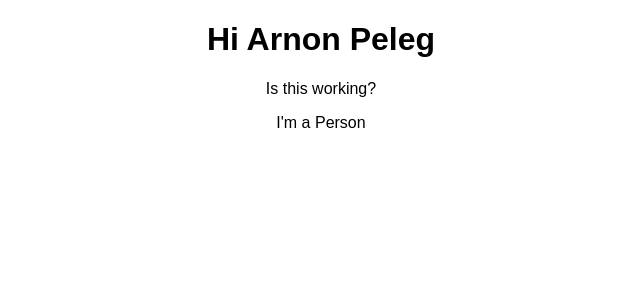
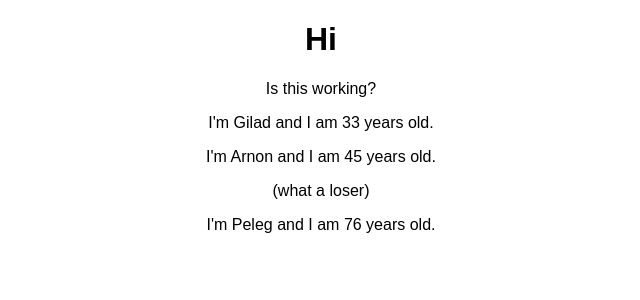
Before and after one commit to Gilad-Gur-Andelman/REACT-UDEMY, a React (Create React App) app: page / in a window 1280 px wide. Shown: the top 300 px of the page, without its empty margins (319-959 px from the left). Built offline with nearby package versions, Linux system fonts and the light colour scheme.

Commit message:
outputting dynamic content

```diff
--- a/src/App.js
+++ b/src/App.js
@@ -6,9 +6,11 @@ class App extends Component {
   render() {
     return (
       <div className="App">
-        <h1>Hi Arnon Peleg</h1>
+        <h1>Hi</h1>
         <p>Is this working?</p>
-        <Person />
+        <Person name="Gilad" age="33" />
+        <Person name="Arnon" age="45" >(what a loser)</Person>
+        <Person name="Peleg" age="76" />
       </div>
     );
   }
--- a/src/Person/Person.js
+++ b/src/Person/Person.js
@@ -1,7 +1,12 @@
 import React from 'react';
 
-const Person = () => {
-    return <p>I'm a Person</p>
+const Person = (props) => {
+    return (
+        <div>
+            <p>I'm {props.name} and I am {props.age} years old.</p>
+            <p>{props.children}</p>
+        </div>
+    );
 };
 
 export default Person;
```
